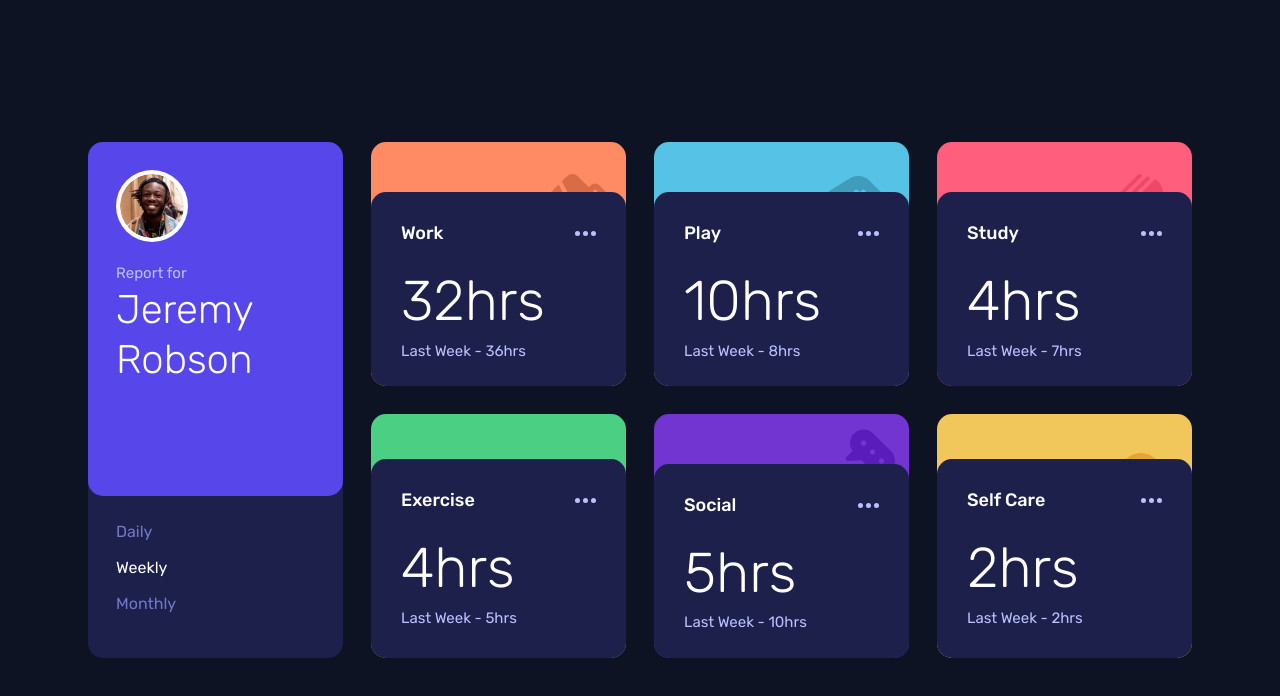
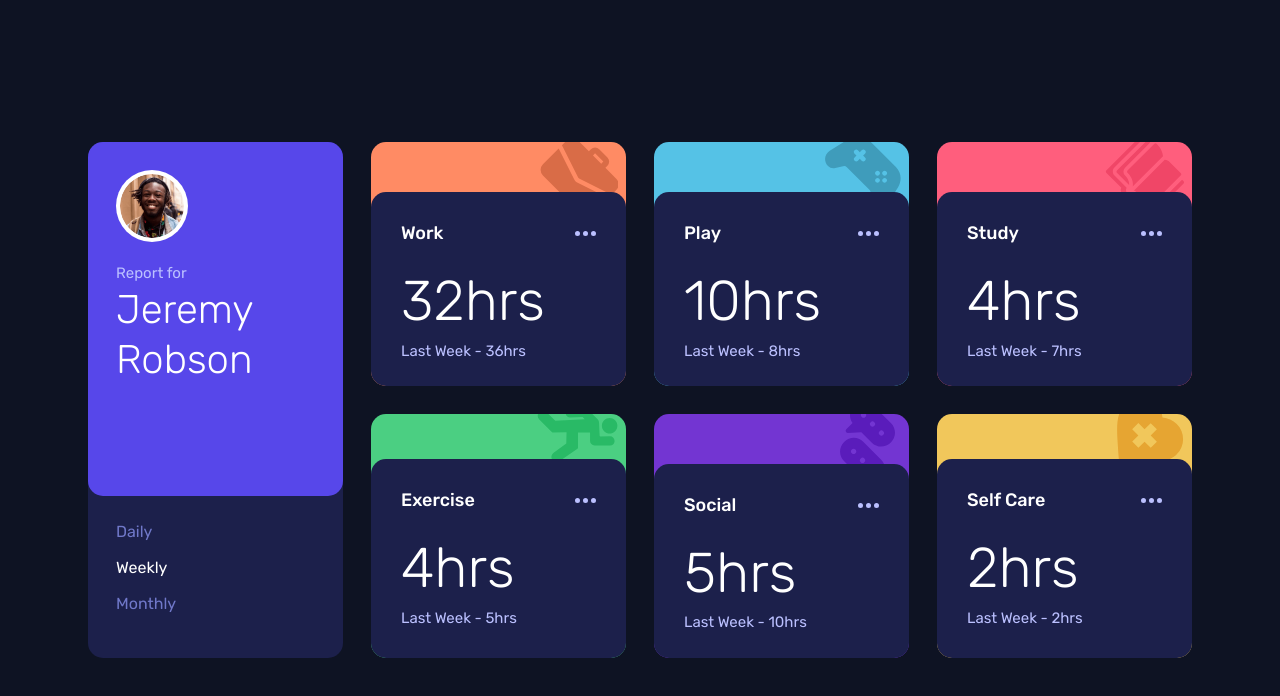
Before and after one commit to defydef/time-tracking-dashboard, a React (Vite) app: page / in a window 1280 px wide. Shown: the top 696 px of the page. Built offline with nearby package versions, Linux system fonts and the light colour scheme.

Commit message:
Fix icons css

```diff
--- a/src/App.jsx
+++ b/src/App.jsx
@@ -20,7 +20,7 @@ function App() {
       icon: <PlayIcon />,
       bgVariant: "bg-[var(--play)]",
       // bottom: "-bottom-9",
-      topSm: "-top-1",
+      topSm: "sm:-top-1",
     },
     {
       icon: <StudyIcon />,
@@ -31,19 +31,19 @@ function App() {
       icon: <ExerciseIcon />,
       bgVariant: "bg-[var(--exercise)]",
       // bottom: "-bottom-4",
-      topSm: "-top-5",
+      topSm: "sm:-top-5",
     },
     {
       icon: <SocialIcon />,
       bgVariant: "bg-[var(--social)]",
       // bottom: "-bottom-10",
-      topSm: "top-2",
+      topSm: "sm:top-2",
     },
     {
       icon: <SelfCareIcon />,
       bgVariant: "bg-[var(--selfcare)]",
       // bottom: "-bottom-4",
-      topSm: "-top-5",
+      topSm: "sm:-top-5",
     },
   ];
   const activities = data.map((d, i) => {
--- a/src/ui/ActivityCard.jsx
+++ b/src/ui/ActivityCard.jsx
@@ -3,8 +3,8 @@ function ActivityCard({
   title,
   bgVariant,
   bottom = "bottom-0",
-  bottomSm = "bottom-0",
-  topSm = "top-0",
+  bottomSm = "sm:bottom-0",
+  topSm = "sm:top-0",
   current,
   previous,
 }) {
@@ -13,9 +13,7 @@ function ActivityCard({
       className={`${bgVariant} w-[20.4375rem] sm:w-[15.9375rem] h-[10rem] sm:h-[15.2475rem] rounded-[0.9375rem] flex flex-col overflow-hidden justify-end`}
     >
       <div
-        className={`flex justify-end relative z-[1] mr-2 -bottom-9
-        sm:${bottomSm} sm:${topSm}
-        `}
+        className={`flex justify-end relative z-[1] mr-2 ${bottom} ${bottomSm} ${topSm}`}
       >
         {icon}
       </div>
```
